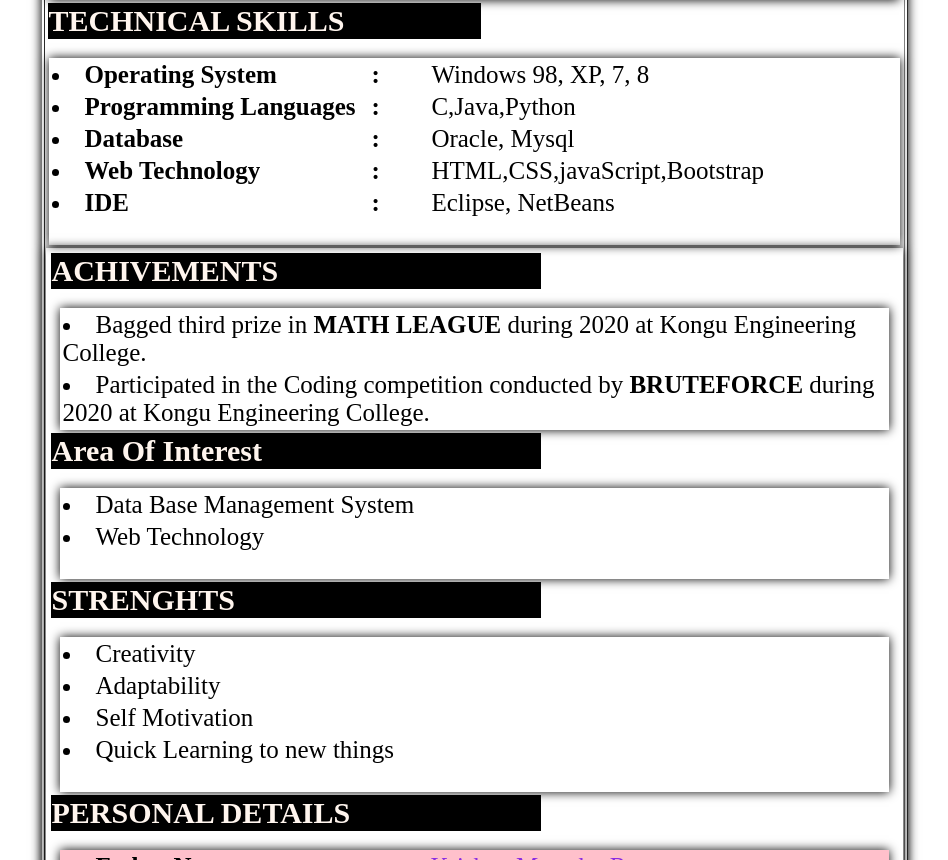
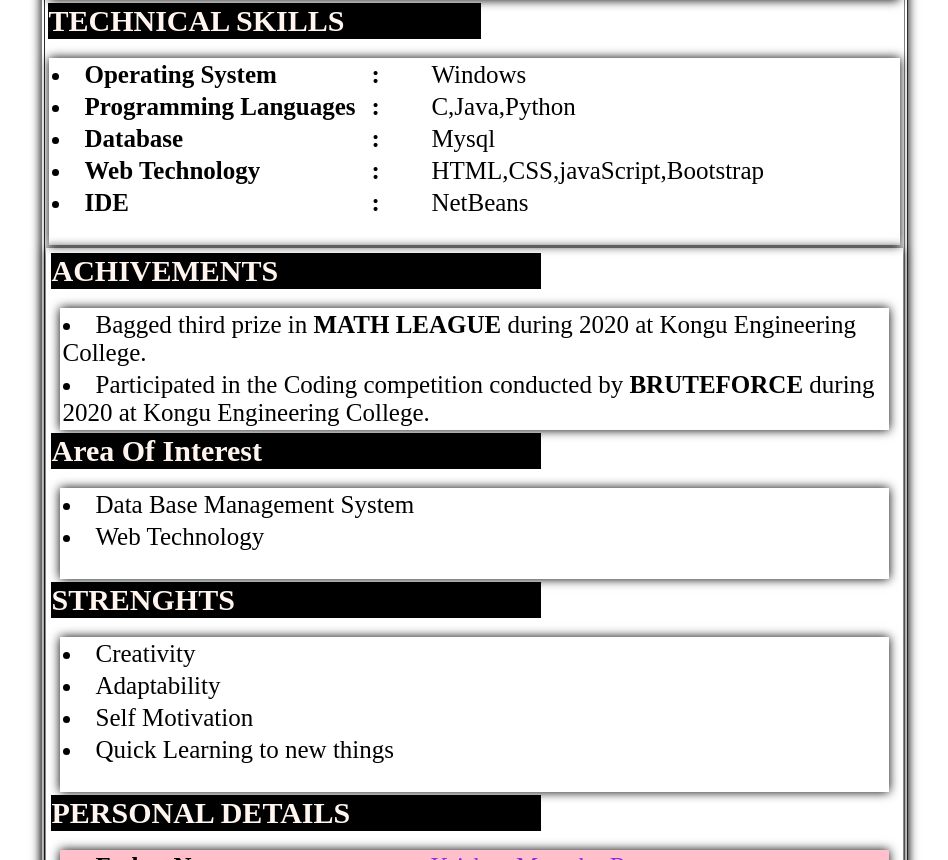
Before and after one commit to keerthanakrishna/resume, a plain HTML site: page index.html in a window 1280 px wide. Shown: the part 1108-1968 px from the top of the page, without its empty margins (166-1114 px from the left). Drawn offline with Linux system fonts and the light colour scheme.

Commit message:
Update index.html

```diff
--- a/index.html
+++ b/index.html
@@ -134,7 +134,7 @@
                 <li><b>Operating System</b></li>
               </td>
               <td width="80"><strong>:</strong></td>
-              <td width="532">Windows 98, XP, 7, 8</td>
+              <td width="532">Windows</td>
             </ul>
           </tr>
 
@@ -154,7 +154,7 @@
                 <li><b>Database</b></li>
               </td>
               <td><strong>:</strong></td>
-              <td>Oracle, Mysql</td>
+              <td> Mysql</td>
             </ul>
           </tr>
 
@@ -174,7 +174,7 @@
                 <li><b>IDE</b></li>
               </td>
               <td><strong>:</strong></td>
-              <td>Eclipse, NetBeans</td>
+              <td>NetBeans</td>
             </ul>
           </tr>
         </table>
```
